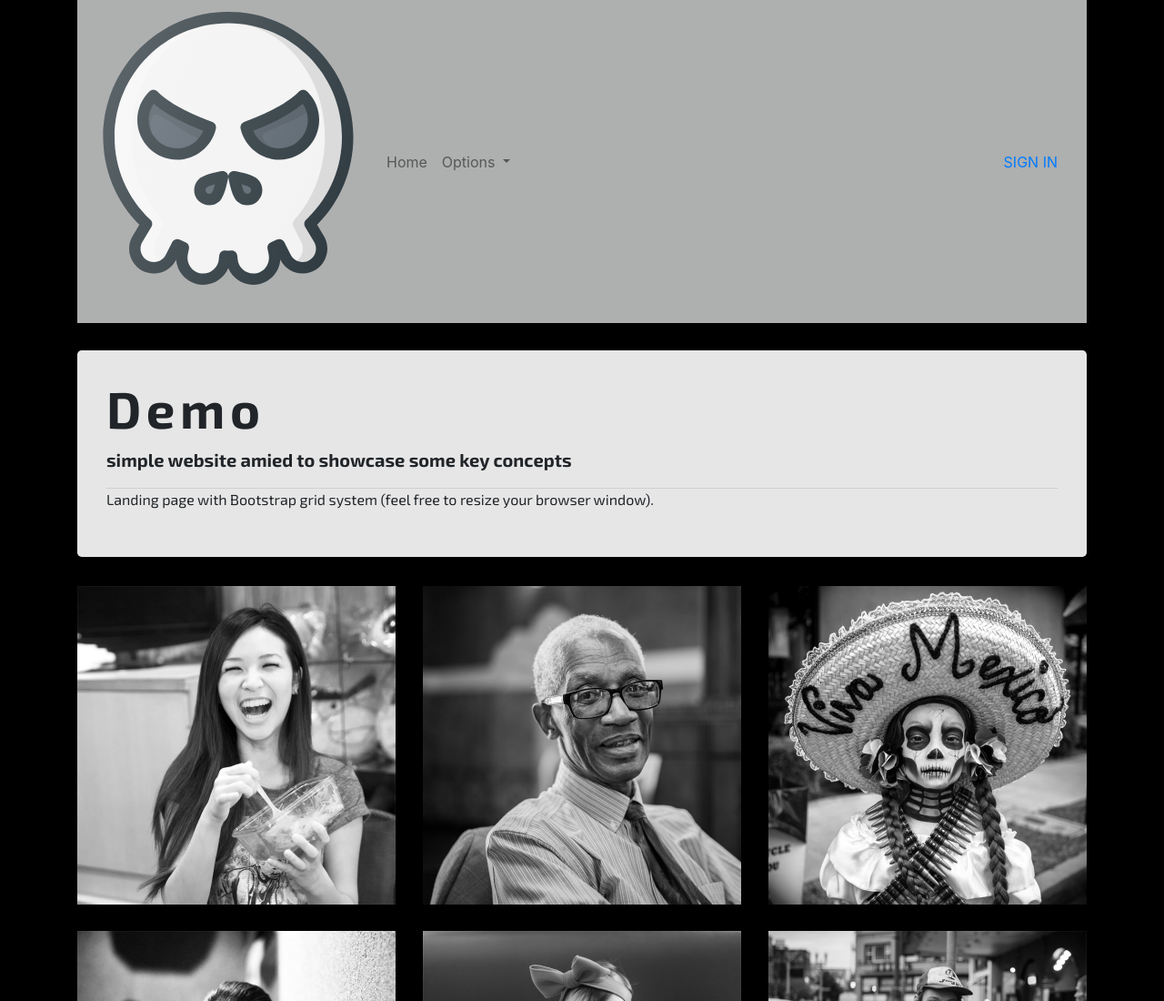
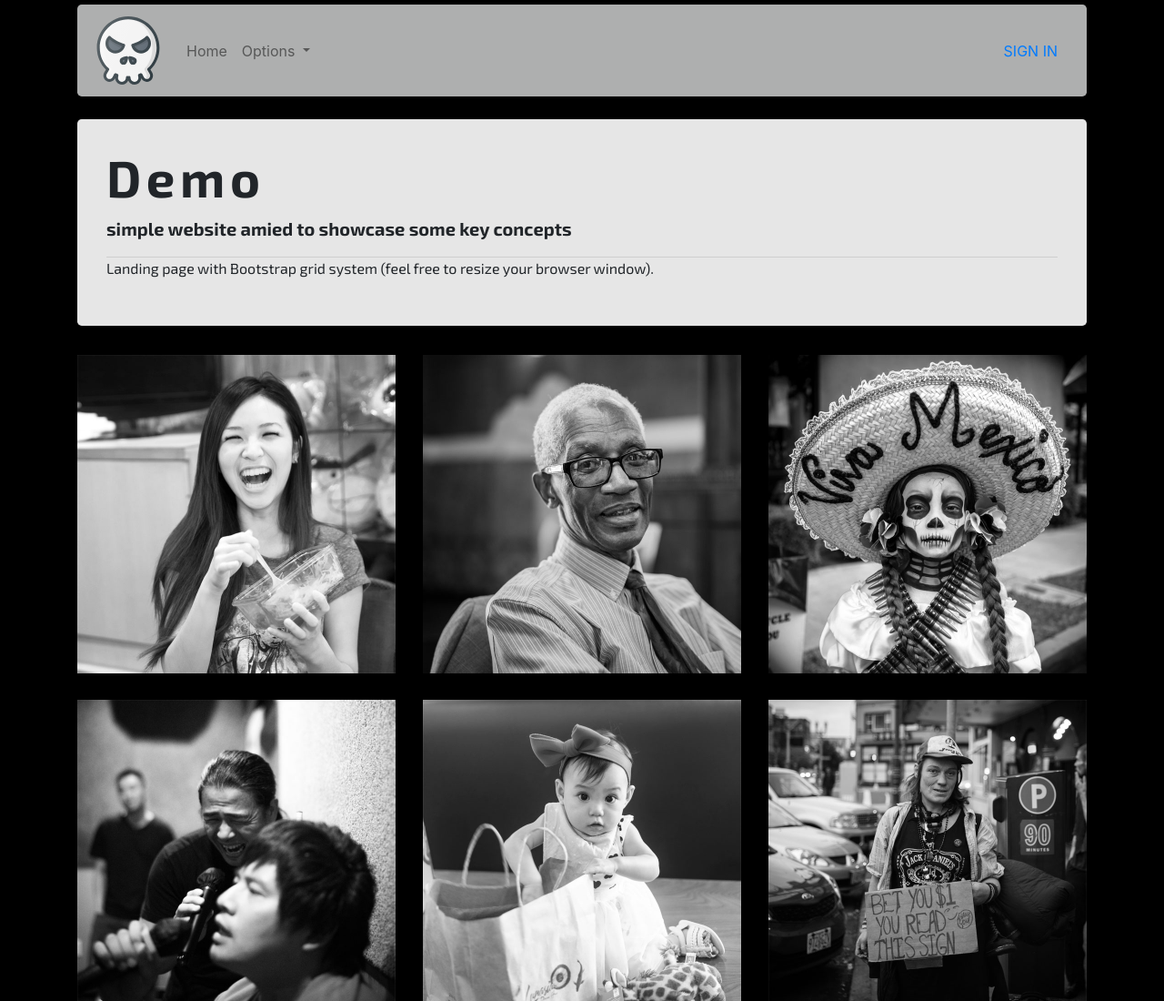
Before and after one commit to danny-tay/web, a plain HTML site: page index.html in a window 1280 px wide. Shown: the top 1100 px of the page at 91% size. Drawn offline with nearby package versions, Linux system fonts and the light colour scheme.

Commit message:
Update style.css

```diff
--- a/style.css
+++ b/style.css
@@ -13,6 +13,21 @@ section {
 
 section img {
 	position: absolute;
+}
+
+.navbar{
+	border-radius: .3rem;
+	background: rgba(248, 249, 250, 0.7);
+}
+
+.navbar-brand img{
+	height: 75px;
+	width: 80px;
+	padding-bottom: 0px;
+}
+
+.sticky-top{
+	top: 5px;
 }
 
 .jumbotron{
```
